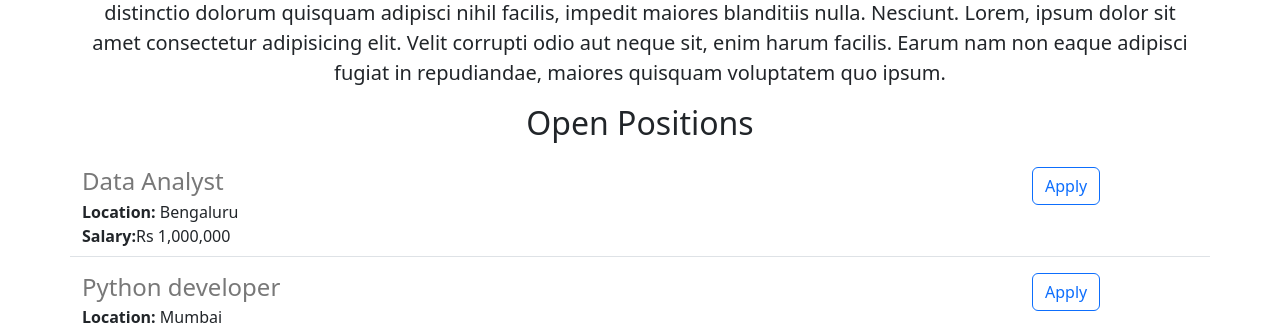
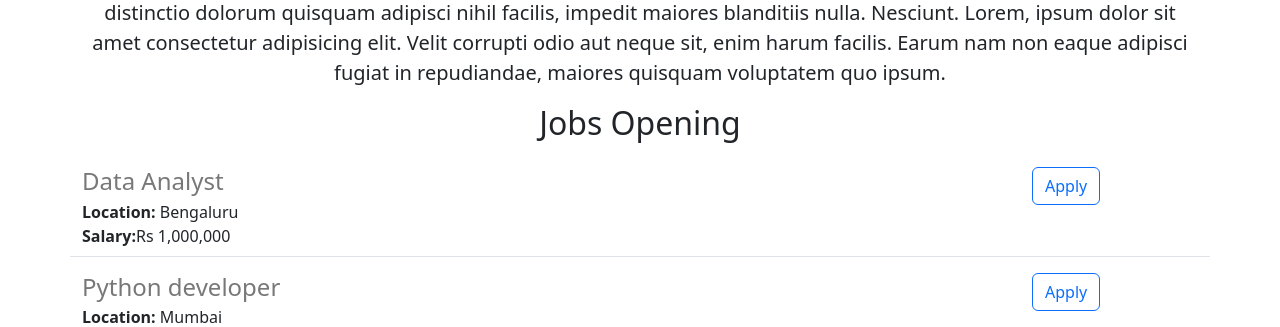
Before and after one commit to Akash3951/Search-jobs_application, a Flask app: page / in a window 1280 px wide. Shown: the part 722-1049 px from the top of the page. Run offline with Flask 3, Linux system fonts and the light colour scheme.

Commit message:
an application on search jobs

```diff
--- a/templates/home.html
+++ b/templates/home.html
@@ -47,7 +47,7 @@
         neque sit, enim harum facilis. Earum nam non eaque adipisci fugiat in
         repudiandae, maiores quisquam voluptatem quo ipsum.
       </p>
-      <h2 class="text-center mt-2 mb-4">Open Positions</h2>
+      <h2 class="text-center mt-2 mb-4">Jobs Opening</h2>
       <div>{% for job in jobs%} {% include 'jobItems.html' %} {% endfor %}</div>
       <div style="text-align: center">
         <button class="btn btn-primary btn-lg">Contact Us</button>
```
